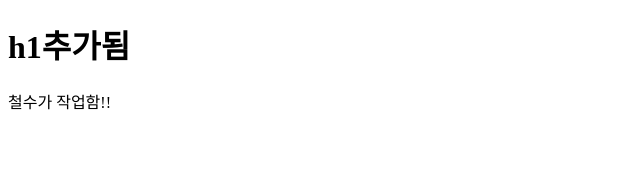
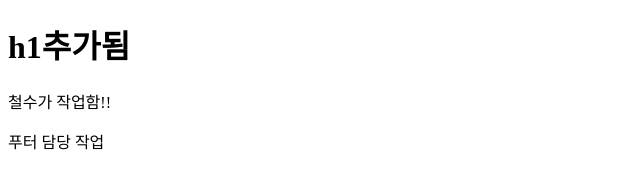
Before and after one commit to SangyupBae/git-study, a plain HTML site: page index.html in a window 1280 px wide. Shown: the whole page, without its empty margins (0-640 px from the left). Drawn offline with Linux system fonts and the light colour scheme.

Commit message:
footer 작업 완료

```diff
--- a/index.html
+++ b/index.html
@@ -8,5 +8,6 @@
 <body>
   <h1>h1추가됨</h1>
   <p>철수가 작업함!!</p>
+  <footer>푸터 담당 작업</footer>
 </body>
 </html>
```
